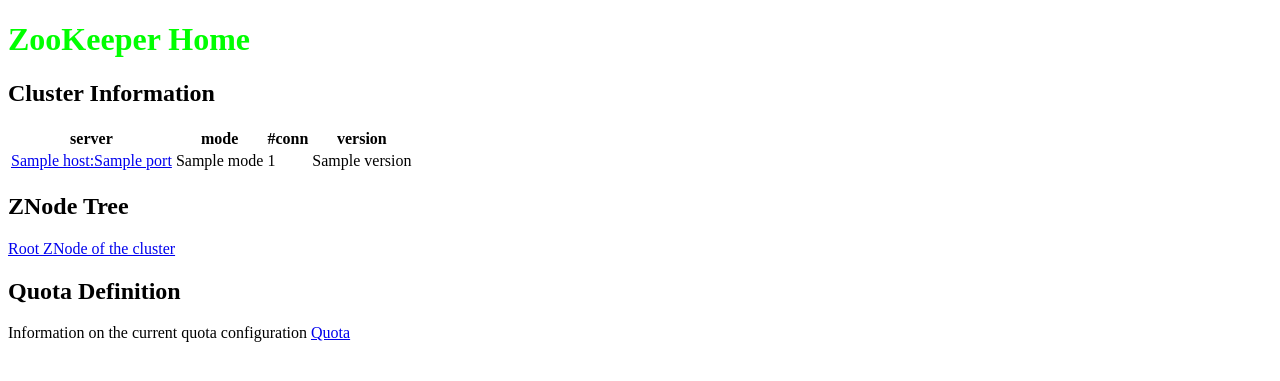
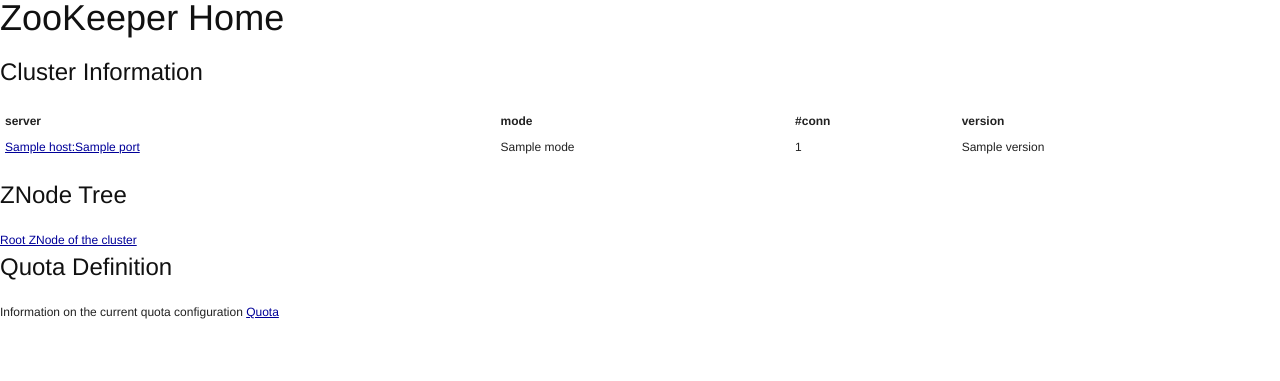
Before and after one commit to phunt/zookeeper_dashboard, a Django app: template zkadmin/templates/zkadmin/index.html in a window 1280 px wide. Shown: the top 381 px of the page. Run offline with Django 3.2, Linux system fonts and the light colour scheme; the template is opened without the code that fills it: most values are stand-ins (such as "Sample title", 1, 10 or a date in 2020).

Commit message:
added blueprint css framework

```diff
--- /dev/null
+++ b/css/blueprint/print.css
@@ -0,0 +1,29 @@
+/* -----------------------------------------------------------------------
+
+
+ Blueprint CSS Framework 0.9
+ http://blueprintcss.org
+
+   * Copyright (c) 2007-Present. See LICENSE for more info.
+   * See README for instructions on how to use Blueprint.
+   * For credits and origins, see AUTHORS.
+   * This is a compressed file. See the sources in the 'src' directory.
+
+----------------------------------------------------------------------- */
+
+/* print.css */
+body {line-height:1.5;font-family:"Helvetica Neue", Arial, Helvetica, sans-serif;color:#000;background:none;font-size:10pt;}
+.container {background:none;}
+hr {background:#ccc;color:#ccc;width:100%;height:2px;margin:2em 0;padding:0;border:none;}
+hr.space {background:#fff;color:#fff;visibility:hidden;}
+h1, h2, h3, h4, h5, h6 {font-family:"Helvetica Neue", Arial, "Lucida Grande", sans-serif;}
+code {font:.9em "Courier New", Monaco, Courier, monospace;}
+a img {border:none;}
+p img.top {margin-top:0;}
+blockquote {margin:1.5em;padding:1em;font-style:italic;font-size:.9em;}
+.small {font-size:.9em;}
+.large {font-size:1.1em;}
+.quiet {color:#999;}
+.hide {display:none;}
+a:link, a:visited {background:transparent;font-weight:700;text-decoration:underline;}
+a:link:after, a:visited:after {content:" (" attr(href) ")";font-size:90%;}
--- /dev/null
+++ b/css/blueprint/screen.css
@@ -0,0 +1,257 @@
+/* -----------------------------------------------------------------------
+
+
+ Blueprint CSS Framework 0.9
+ http://blueprintcss.org
+
+   * Copyright (c) 2007-Present. See LICENSE for more info.
+   * See README for instructions on how to use Blueprint.
+   * For credits and origins, see AUTHORS.
+   * This is a compressed file. See the sources in the 'src' directory.
+
+----------------------------------------------------------------------- */
+
+/* reset.css */
+html, body, div, span, object, iframe, h1, h2, h3, h4, h5, h6, p, blockquote, pre, a, abbr, acronym, address, code, del, dfn, em, img, q, dl, dt, dd, ol, ul, li, fieldset, form, label, legend, table, caption, tbody, tfoot, thead, tr, th, td {margin:0;padding:0;border:0;font-weight:inherit;font-style:inherit;font-size:100%;font-family:inherit;vertical-align:baseline;}
+body {line-height:1.5;}
+table {border-collapse:separate;border-spacing:0;}
+caption, th, td {text-align:left;font-weight:normal;}
+table, td, th {vertical-align:middle;}
+blockquote:before, blockquote:after, q:before, q:after {content:"";}
+blockquote, q {quotes:"" "";}
+a img {border:none;}
+
+/* typography.css */
+html {font-size:100.01%;}
+body {font-size:75%;color:#222;background:#fff;font-family:"Helvetica Neue", Arial, Helvetica, sans-serif;}
+h1, h2, h3, h4, h5, h6 {font-weight:normal;color:#111;}
+h1 {font-size:3em;line-height:1;margin-bottom:0.5em;}
+h2 {font-size:2em;margin-bottom:0.75em;}
+h3 {font-size:1.5em;line-height:1;margin-bottom:1em;}
+h4 {font-size:1.2em;line-height:1.25;margin-bottom:1.25em;}
+h5 {font-size:1em;font-weight:bold;margin-bottom:1.5em;}
+h6 {font-size:1em;font-weight:bold;}
+h1 img, h2 img, h3 img, h4 img, h5 img, h6 img {margin:0;}
+p {margin:0 0 1.5em;}
+p img.left {float:left;margin:1.5em 1.5em 1.5em 0;padding:0;}
+p img.right {float:right;margin:1.5em 0 1.5em 1.5em;}
+a:focus, a:hover {color:#000;}
+a {color:#009;text-decoration:underline;}
+blockquote {margin:1.5em;color:#666;font-style:italic;}
+strong {font-weight:bold;}
+em, dfn {font-style:italic;}
+dfn {font-weight:bold;}
+sup, sub {line-height:0;}
+abbr, acronym {border-bottom:1px dotted #666;}
+address {margin:0 0 1.5em;font-style:italic;}
+del {color:#666;}
+pre {margin:1.5em 0;white-space:pre;}
+pre, code, tt {font:1em 'andale mono', 'lucida console', monospace;line-height:1.5;}
+li ul, li ol {margin:0;}
+ul, ol {margin:0 1.5em 1.5em 0;padding-left:3.333em;}
+ul {list-style-type:disc;}
+ol {list-style-type:decimal;}
+dl {margin:0 0 1.5em 0;}
+dl dt {font-weight:bold;}
+dd {margin-left:1.5em;}
+table {margin-bottom:1.4em;width:100%;}
+th {font-weight:bold;}
+thead th {background:#c3d9ff;}
+th, td, caption {padding:4px 10px 4px 5px;}
+tr.even td {background:#e5ecf9;}
+tfoot {font-style:italic;}
+caption {background:#eee;}
+.small {font-size:.8em;margin-bottom:1.875em;line-height:1.875em;}
+.large {font-size:1.2em;line-height:2.5em;margin-bottom:1.25em;}
+.hide {display:none;}
+.quiet {color:#666;}
+.loud {color:#000;}
+.highlight {background:#ff0;}
+.added {background:#060;color:#fff;}
+.removed {background:#900;color:#fff;}
+.first {margin-left:0;padding-left:0;}
+.last {margin-right:0;padding-right:0;}
+.top {margin-top:0;padding-top:0;}
+.bottom {margin-bottom:0;padding-bottom:0;}
+
+/* forms.css */
+label {font-weight:bold;}
+fieldset {padding:1.4em;margin:0 0 1.5em 0;border:1px solid #ccc;}
+legend {font-weight:bold;font-size:1.2em;}
+input[type=text], input[type=password], input.text, input.title, textarea, select {background-color:#fff;border:1px solid #bbb;}
+input[type=text]:focus, input[type=password]:focus, input.text:focus, input.title:focus, textarea:focus, select:focus {border-color:#666;}
+input[type=text], input[type=password], input.text, input.title, textarea, select {margin:0.5em 0;}
+input.text, input.title {width:300px;padding:5px;}
+input.title {font-size:1.5em;}
+textarea {width:390px;height:250px;padding:5px;}
+input[type=checkbox], input[type=radio], input.checkbox, input.radio {position:relative;top:.25em;}
+form.inline {line-height:3;}
+form.inline p {margin-bottom:0;}
+.error, .notice, .success {padding:.8em;margin-bottom:1em;border:2px solid #ddd;}
+.error {background:#FBE3E4;color:#8a1f11;border-color:#FBC2C4;}
+.notice {background:#FFF6BF;color:#514721;border-color:#FFD324;}
+.success {background:#E6EFC2;color:#264409;border-color:#C6D880;}
+.error a {color:#8a1f11;}
+.notice a {color:#514721;}
+.success a {color:#264409;}
+
+/* grid.css */
+.container {width:950px;margin:0 auto;}
+.showgrid {background:url(src/grid.png);}
+.column, div.span-1, div.span-2, div.span-3, div.span-4, div.span-5, div.span-6, div.span-7, div.span-8, div.span-9, div.span-10, div.span-11, div.span-12, div.span-13, div.span-14, div.span-15, div.span-16, div.span-17, div.span-18, div.span-19, div.span-20, div.span-21, div.span-22, div.span-23, div.span-24 {float:left;margin-right:10px;}
+.last, div.last {margin-right:0;}
+.span-1 {width:30px;}
+.span-2 {width:70px;}
+.span-3 {width:110px;}
+.span-4 {width:150px;}
+.span-5 {width:190px;}
+.span-6 {width:230px;}
+.span-7 {width:270px;}
+.span-8 {width:310px;}
+.span-9 {width:350px;}
+.span-10 {width:390px;}
+.span-11 {width:430px;}
+.span-12 {width:470px;}
+.span-13 {width:510px;}
+.span-14 {width:550px;}
+.span-15 {width:590px;}
+.span-16 {width:630px;}
+.span-17 {width:670px;}
+.span-18 {width:710px;}
+.span-19 {width:750px;}
+.span-20 {width:790px;}
+.span-21 {width:830px;}
+.span-22 {width:870px;}
+.span-23 {width:910px;}
+.span-24, div.span-24 {width:950px;margin-right:0;}
+input.span-1, textarea.span-1, input.span-2, textarea.span-2, input.span-3, textarea.span-3, input.span-4, textarea.span-4, input.span-5, textarea.span-5, input.span-6, textarea.span-6, input.span-7, textarea.span-7, input.span-8, textarea.span-8, input.span-9, textarea.span-9, input.span-10, textarea.span-10, input.span-11, textarea.span-11, input.span-12, textarea.span-12, input.span-13, textarea.span-13, input.span-14, textarea.span-14, input.span-15, textarea.span-15, input.span-16, textarea.span-16, input.span-17, textarea.span-17, input.span-18, textarea.span-18, input.span-19, textarea.span-19, input.span-20, textarea.span-20, input.span-21, textarea.span-21, input.span-22, textarea.span-22, input.span-23, textarea.span-23, input.span-24, textarea.span-24 {border-left-width:1px!important;border-right-width:1px!important;padding-left:5px!important;padding-right:5px!important;}
+input.span-1, textarea.span-1 {width:18px!important;}
+input.span-2, textarea.span-2 {width:58px!important;}
+input.span-3, textarea.span-3 {width:98px!important;}
+input.span-4, textarea.span-4 {width:138px!important;}
+input.span-5, textarea.span-5 {width:178px!important;}
+input.span-6, textarea.span-6 {width:218px!important;}
+input.span-7, textarea.span-7 {width:258px!important;}
+input.span-8, textarea.span-8 {width:298px!important;}
+input.span-9, textarea.span-9 {width:338px!important;}
+input.span-10, textarea.span-10 {width:378px!important;}
+input.span-11, textarea.span-11 {width:418px!important;}
+input.span-12, textarea.span-12 {width:458px!important;}
+input.span-13, textarea.span-13 {width:498px!important;}
+input.span-14, textarea.span-14 {width:538px!important;}
+input.span-15, textarea.span-15 {width:578px!important;}
+input.span-16, textarea.span-16 {width:618px!important;}
+input.span-17, textarea.span-17 {width:658px!important;}
+input.span-18, textarea.span-18 {width:698px!important;}
+input.span-19, textarea.span-19 {width:738px!important;}
+input.span-20, textarea.span-20 {width:778px!important;}
+input.span-21, textarea.span-21 {width:818px!important;}
+input.span-22, textarea.span-22 {width:858px!important;}
+input.span-23, textarea.span-23 {width:898px!important;}
+input.span-24, textarea.span-24 {width:938px!important;}
+.append-1 {padding-right:40px;}
+.append-2 {padding-right:80px;}
+.append-3 {padding-right:120px;}
+.append-4 {padding-right:160px;}
+.append-5 {padding-right:200px;}
+.append-6 {padding-right:240px;}
+.append-7 {padding-right:280px;}
+.append-8 {padding-right:320px;}
+.append-9 {padding-right:360px;}
+.append-10 {padding-right:400px;}
+.append-11 {padding-right:440px;}
+.append-12 {padding-right:480px;}
+.append-13 {padding-right:520px;}
+.append-14 {padding-right:560px;}
+.append-15 {padding-right:600px;}
+.append-16 {padding-right:640px;}
+.append-17 {padding-right:680px;}
+.append-18 {padding-right:720px;}
+.append-19 {padding-right:760px;}
+.append-20 {padding-right:800px;}
+.append-21 {padding-right:840px;}
+.append-22 {padding-right:880px;}
+.append-23 {padding-right:920px;}
+.prepend-1 {padding-left:40px;}
+.prepend-2 {padding-left:80px;}
+.prepend-3 {padding-left:120px;}
+.prepend-4 {padding-left:160px;}
+.prepend-5 {padding-left:200px;}
+.prepend-6 {padding-left:240px;}
+.prepend-7 {padding-left:280px;}
+.prepend-8 {padding-left:320px;}
+.prepend-9 {padding-left:360px;}
+.prepend-10 {padding-left:400px;}
+.prepend-11 {padding-left:440px;}
+.prepend-12 {padding-left:480px;}
+.prepend-13 {padding-left:520px;}
+.prepend-14 {padding-left:560px;}
+.prepend-15 {padding-left:600px;}
+.prepend-16 {padding-left:640px;}
+.prepend-17 {padding-left:680px;}
+.prepend-18 {padding-left:720px;}
+.prepend-19 {padding-left:760px;}
+.prepend-20 {padding-left:800px;}
+.prepend-21 {padding-left:840px;}
+.prepend-22 {padding-left:880px;}
+.prepend-23 {padding-left:920px;}
+div.border {padding-right:4px;margin-right:5px;border-right:1px solid #eee;}
+div.colborder {padding-right:24px;margin-right:25px;border-right:1px solid #eee;}
+.pull-1 {margin-left:-40px;}
+.pull-2 {margin-left:-80px;}
+.pull-3 {margin-left:-120px;}
+.pull-4 {margin-left:-160px;}
+.pull-5 {margin-left:-200px;}
+.pull-6 {margin-left:-240px;}
+.pull-7 {margin-left:-280px;}
+.pull-8 {margin-left:-320px;}
+.pull-9 {margin-left:-360px;}
+.pull-10 {margin-left:-400px;}
+.pull-11 {margin-left:-440px;}
+.pull-12 {margin-left:-480px;}
+.pull-13 {margin-left:-520px;}
+.pull-14 {margin-left:-560px;}
+.pull-15 {margin-left:-600px;}
+.pull-16 {margin-left:-640px;}
+.pull-17 {margin-left:-680px;}
+.pull-18 {margin-left:-720px;}
+.pull-19 {margin-left:-760px;}
+.pull-20 {margin-left:-800px;}
+.pull-21 {margin-left:-840px;}
+.pull-22 {margin-left:-880px;}
+.pull-23 {margin-left:-920px;}
+.pull-24 {margin-left:-960px;}
+.pull-1, .pull-2, .pull-3, .pull-4, .pull-5, .pull-6, .pull-7, .pull-8, .pull-9, .pull-10, .pull-11, .pull-12, .pull-13, .pull-14, .pull-15, .pull-16, .pull-17, .pull-18, .pull-19, .pull-20, .pull-21, .pull-22, .pull-23, .pull-24 {float:left;position:relative;}
+.push-1 {margin:0 -40px 1.5em 40px;}
+.push-2 {margin:0 -80px 1.5em 80px;}
+.push-3 {margin:0 -120px 1.5em 120px;}
+.push-4 {margin:0 -160px 1.5em 160px;}
+.push-5 {margin:0 -200px 1.5em 200px;}
+.push-6 {margin:0 -240px 1.5em 240px;}
+.push-7 {margin:0 -280px 1.5em 280px;}
+.push-8 {margin:0 -320px 1.5em 320px;}
+.push-9 {margin:0 -360px 1.5em 360px;}
+.push-10 {margin:0 -400px 1.5em 400px;}
+.push-11 {margin:0 -440px 1.5em 440px;}
+.push-12 {margin:0 -480px 1.5em 480px;}
+.push-13 {margin:0 -520px 1.5em 520px;}
+.push-14 {margin:0 -560px 1.5em 560px;}
+.push-15 {margin:0 -600px 1.5em 600px;}
+.push-16 {margin:0 -640px 1.5em 640px;}
+.push-17 {margin:0 -680px 1.5em 680px;}
+.push-18 {margin:0 -720px 1.5em 720px;}
+.push-19 {margin:0 -760px 1.5em 760px;}
+.push-20 {margin:0 -800px 1.5em 800px;}
+.push-21 {margin:0 -840px 1.5em 840px;}
+.push-22 {margin:0 -880px 1.5em 880px;}
+.push-23 {margin:0 -920px 1.5em 920px;}
+.push-24 {margin:0 -960px 1.5em 960px;}
+.push-1, .push-2, .push-3, .push-4, .push-5, .push-6, .push-7, .push-8, .push-9, .push-10, .push-11, .push-12, .push-13, .push-14, .push-15, .push-16, .push-17, .push-18, .push-19, .push-20, .push-21, .push-22, .push-23, .push-24 {float:right;position:relative;}
+.prepend-top {margin-top:1.5em;}
+.append-bottom {margin-bottom:1.5em;}
+.box {padding:1.5em;margin-bottom:1.5em;background:#E5ECF9;}
+hr {background:#ddd;color:#ddd;clear:both;float:none;width:100%;height:.1em;margin:0 0 1.45em;border:none;}
+hr.space {background:#fff;color:#fff;visibility:hidden;}
+.clearfix:after, .container:after {content:"\0020";display:block;height:0;clear:both;visibility:hidden;overflow:hidden;}
+.clearfix, .container {display:block;}
+.clear {clear:both;}
--- a/css/zookeeper_dashboard.css
+++ /dev/null
@@ -1 +0,0 @@
-h1 {color:#00ff00}
--- a/zkadmin/templates/zkadmin/detail.html
+++ b/zkadmin/templates/zkadmin/detail.html
@@ -2,6 +2,10 @@
 <html>
 <head>
 <meta http-equiv="Content-Type" content="text/html; charset=iso-8859-15">
+<link rel="stylesheet" href="/css/blueprint/screen.css" type="text/css" media="screen, projection">
+<link rel="stylesheet" href="/css/blueprint/print.css" type="text/css" media="print">
+<!--[if lt IE 8]><link rel="stylesheet" href="/css/blueprint/ie.css" type="text/css" media="screen, projection"><![endif]-->
+
 <title>ZooKeeper Server {{server_data.id}}</title>
 </head>
 
--- a/zkadmin/templates/zkadmin/index.html
+++ b/zkadmin/templates/zkadmin/index.html
@@ -2,6 +2,10 @@
 <html>
 <head>
 <meta http-equiv="Content-Type" content="text/html; charset=iso-8859-15">
+<link rel="stylesheet" href="/css/blueprint/screen.css" type="text/css" media="screen, projection">
+<link rel="stylesheet" href="/css/blueprint/print.css" type="text/css" media="print">
+<!--[if lt IE 8]><link rel="stylesheet" href="/css/blueprint/ie.css" type="text/css" media="screen, projection"><![endif]-->
+
 <link type="text/css" rel="stylesheet" href="/css/zookeeper_dashboard.css" />
 <title>ZooKeeper Home</title>
 </head>
--- a/zktree/templates/zktree/error.html
+++ b/zktree/templates/zktree/error.html
@@ -1,6 +1,10 @@
 <!DOCTYPE HTML PUBLIC "-//W3C//DTD HTML 4.01 Transitional//EN" "http://www.w3.org/TR/html4/loose.dtd">
 <html>
 <head>
+<link rel="stylesheet" href="/css/blueprint/screen.css" type="text/css" media="screen, projection">
+<link rel="stylesheet" href="/css/blueprint/print.css" type="text/css" media="print">
+<!--[if lt IE 8]><link rel="stylesheet" href="/css/blueprint/ie.css" type="text/css" media="screen, projection"><![endif]-->
+
 <meta http-equiv="Content-Type" content="text/html; charset=iso-8859-15">
 <title>Error Accessing ZooKeeper Cluster</title>
 </head>
--- a/zktree/templates/zktree/index.html
+++ b/zktree/templates/zktree/index.html
@@ -1,6 +1,10 @@
 <!DOCTYPE HTML PUBLIC "-//W3C//DTD HTML 4.01 Transitional//EN" "http://www.w3.org/TR/html4/loose.dtd">
 <html>
 <head>
+<link rel="stylesheet" href="/css/blueprint/screen.css" type="text/css" media="screen, projection">
+<link rel="stylesheet" href="/css/blueprint/print.css" type="text/css" media="print">
+<!--[if lt IE 8]><link rel="stylesheet" href="/css/blueprint/ie.css" type="text/css" media="screen, projection"><![endif]-->
+
 <meta http-equiv="Content-Type" content="text/html; charset=iso-8859-15">
 <link type="text/css" rel="stylesheet" href="/css/zookeeper_dashboard.css" />
 <title>ZooKeeper ZNode {{znode.path}}</title>
```
Also changed, not shown: css/blueprint/ie.css (added, +35 -0 lines).
